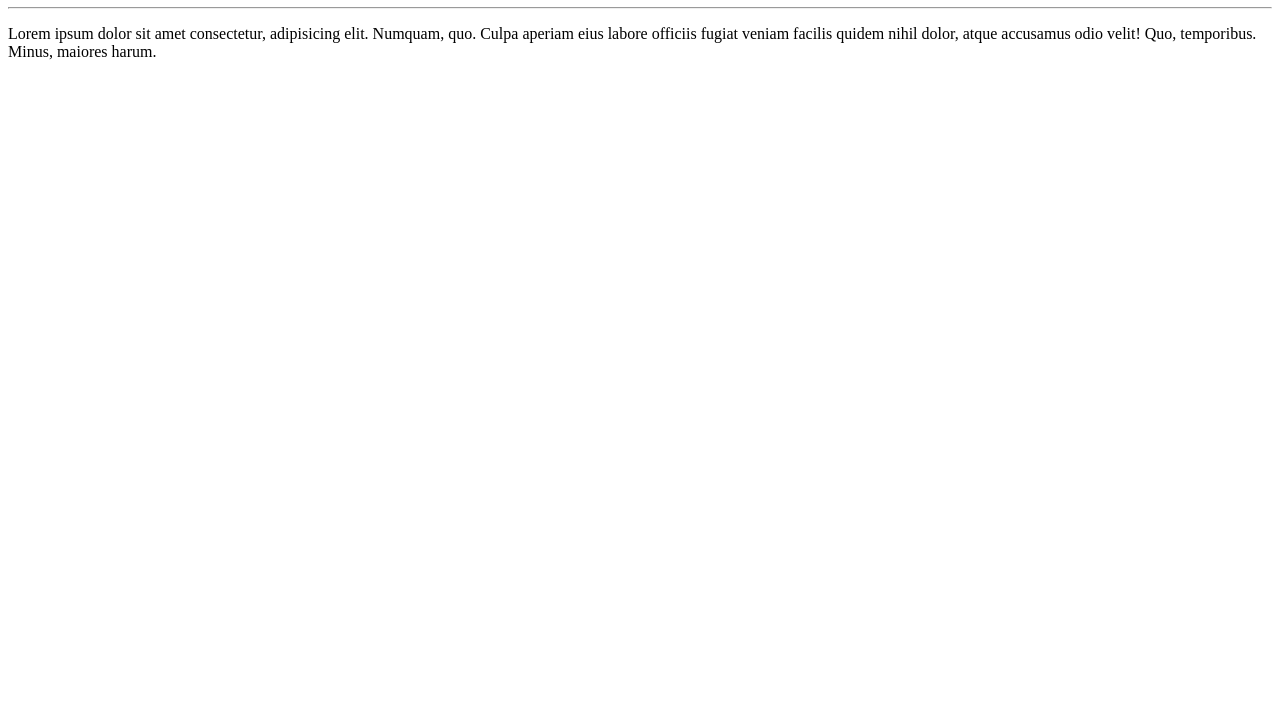
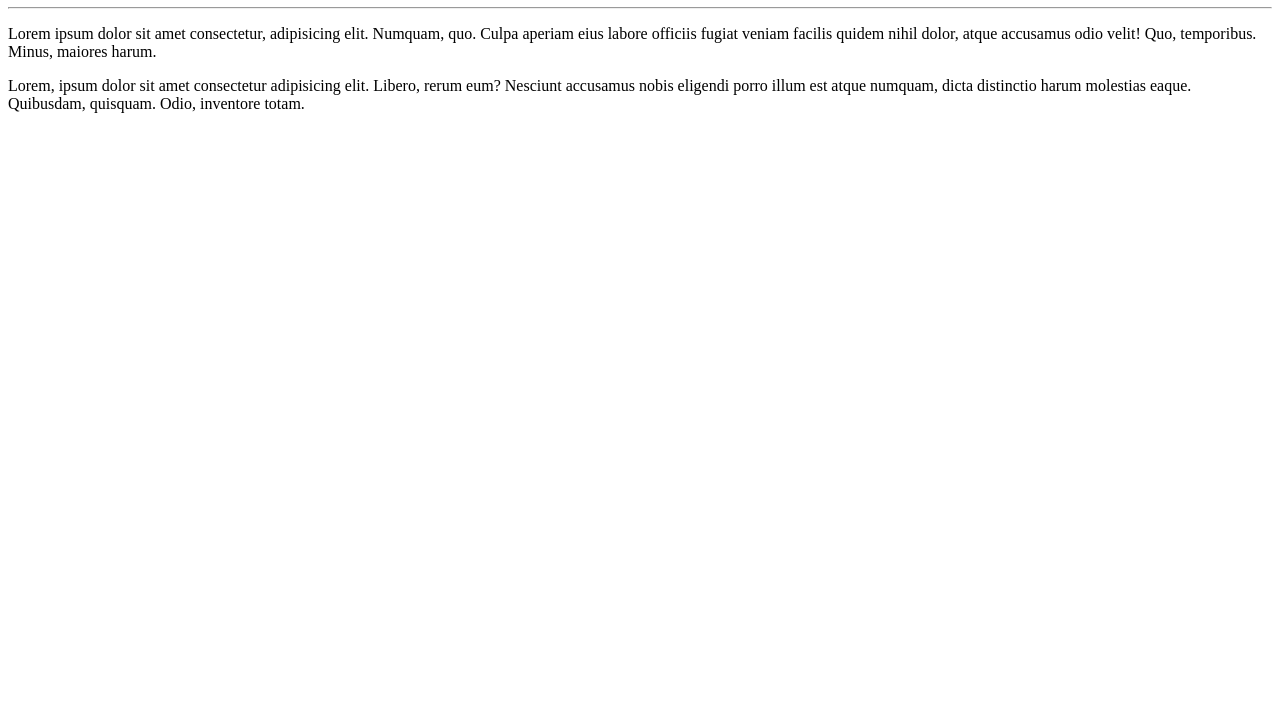
Before and after one commit to marciorberaldo/ola-mundo, a plain HTML site: page site-exemplo/index.html in a window 1280 px wide. Shown: the part 73-800 px from the top of the page. Drawn offline with Linux system fonts and the light colour scheme.

Commit message:
criei  a pagina principal

```diff
--- a/site-exemplo/index.html
+++ b/site-exemplo/index.html
@@ -9,5 +9,6 @@
     <h1>olá, mundo!</h1>
     <hr>
     <p>Lorem ipsum dolor sit amet consectetur, adipisicing elit. Numquam, quo. Culpa aperiam eius labore officiis fugiat veniam facilis quidem nihil dolor, atque accusamus odio velit! Quo, temporibus. Minus, maiores harum.</p>
+<p>Lorem, ipsum dolor sit amet consectetur adipisicing elit. Libero, rerum eum? Nesciunt accusamus nobis eligendi porro illum est atque numquam, dicta distinctio harum molestias eaque. Quibusdam, quisquam. Odio, inventore totam.  </p>
 </body>
 </html>
```
